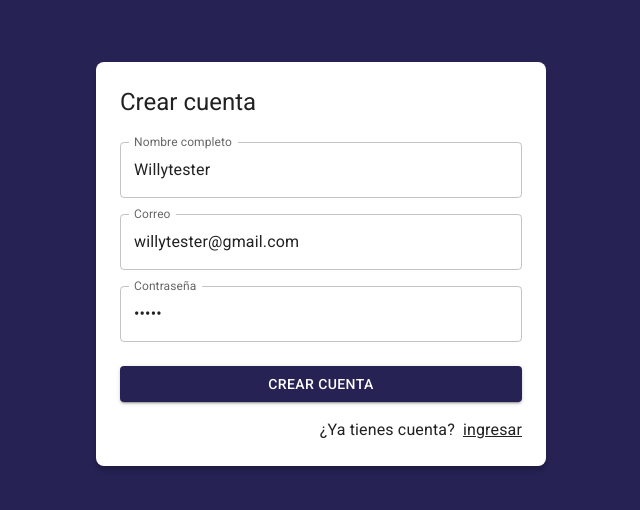
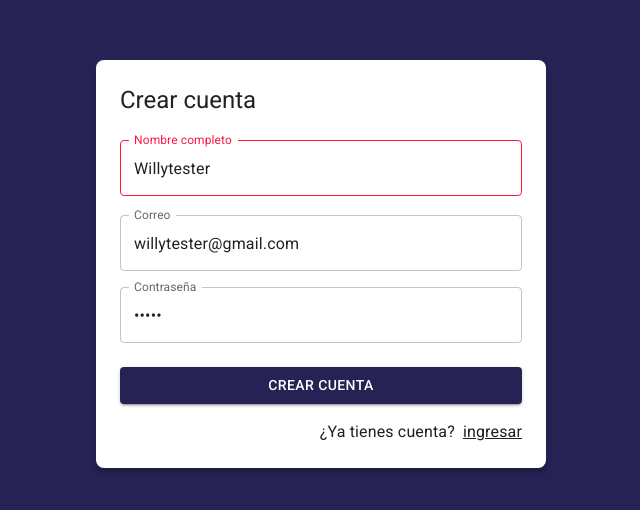
Before and after one commit to martuwilson/journal-vite-app, a React (Vite) app: page /auth/register in a window 1280 px wide. Shown: the part 136-646 px from the top of the page, without its empty margins (319-959 px from the left). Built offline with nearby package versions, Linux system fonts and the light colour scheme.

Commit message:
manejo de error del formulario

```diff
--- a/src/auth/pages/RegisterPage.jsx
+++ b/src/auth/pages/RegisterPage.jsx
@@ -9,9 +9,25 @@ const initialValues = {
   password: '12345',
 };
 
+const formValidations = {
+  email:[(value) => value.includes('@'), 'El correo debe de tener @'],
+  password:[(value) => value.length >=6, 'La contraseña debe de tener al menos 7 caracteres'],
+  displayName:[(value) => value.length >= 1, 'El nombre es obligatorio'],
+}
+
 export const RegisterPage = () => {
 
-  const { displayName, email, password, onInputChange,formState } = useForm(initialValues);
+  const {
+    displayName,
+    email,
+    password,
+    onInputChange,
+    formState,
+    isFormValid,
+    emailValid,
+    passwordValid,
+    displayNameValid
+  } = useForm(initialValues, formValidations);
 
   const onSubmit = (e) => {
     e.preventDefault();
@@ -32,6 +48,8 @@ export const RegisterPage = () => {
                 name='displayName'
                 value={displayName}
                 onChange={onInputChange}
+                error={!displayNameValid}
+                helperText={!displayNameValid}
               />
             </Grid>
 
--- a/src/hooks/useForm.js
+++ b/src/hooks/useForm.js
@@ -1,6 +1,6 @@
 import { useState } from 'react';
 
-export const useForm = ( initialForm = {} ) => {
+export const useForm = ( initialForm = {}, formValidations= {} ) => {
 
     const [ formState, setFormState ] = useState( initialForm );
 
```
